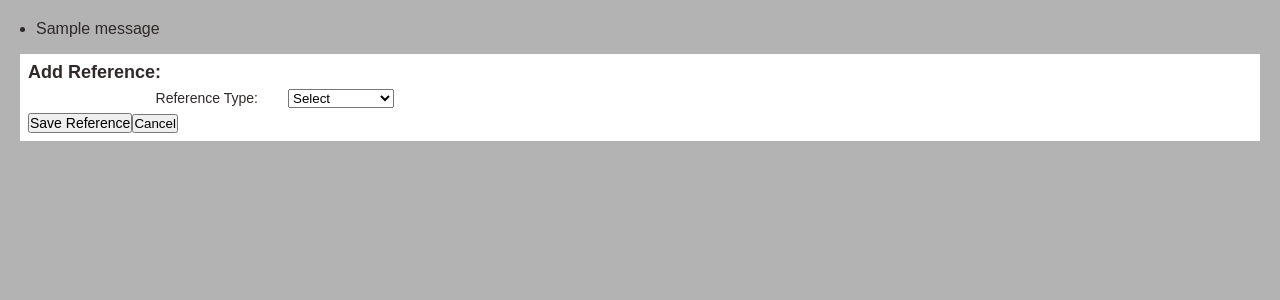
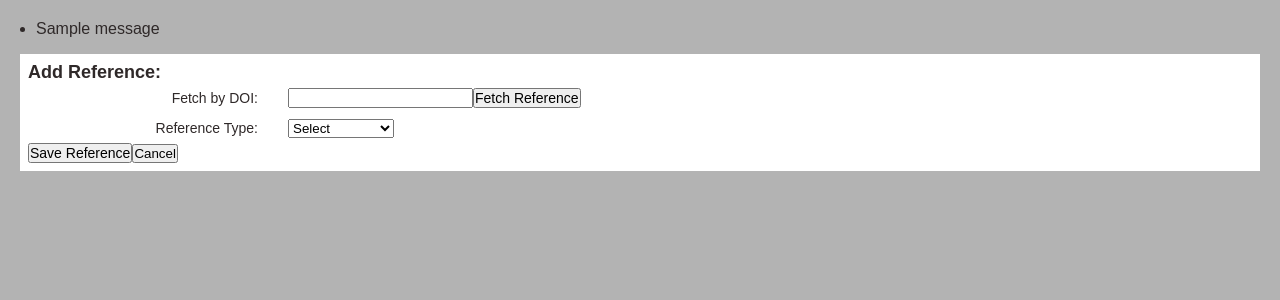
Before and after one commit to BorisBanchev/teamMagicians, a Flask app: template src/templates/add_reference.html in a window 1280 px wide. Shown: the top 300 px of the page. Run offline with Flask 3, Linux system fonts and the light colour scheme; the template is opened without the code that fills it: most values are stand-ins (such as "Sample title", 1, 10 or a date in 2020); one stand-in notice (Sample message) is shown.

Commit message:
Fetch references

```diff
--- a/src/templates/add_reference.html
+++ b/src/templates/add_reference.html
@@ -10,11 +10,20 @@ if messages %}
 </ul>
 {% endif %} {% endwith %}
 
-<form id="reference-form" action="/add_reference" method="POST" onsubmit="return check(this)">
-  <div class="frame">
-    <div class="info">
-      <h2>Add Reference:</h2>
+<div class="frame">
+  <div class="info">
+    <h2>Add Reference:</h2>
+  </div>
+
+  <form id="reference-fetch-form" action="/fetch_reference" method="POST">
+    <div class="row">
+      <label for="doi_fetch">Fetch by DOI:</label>
+      <input id="doi_fetch" type="text" name="doi_fetch">
+      <input type="submit" value="Fetch Reference" />
     </div>
+  </form>
+
+  <form id="reference-form" action="/add_reference" method="POST" onsubmit="return check(this)">
     <div class="row">
       <label for="type">Reference Type:</label>
       <select id="type" name="reference_type" onchange="updateFormFields()" required>
@@ -40,9 +49,10 @@ if messages %}
       <input type="submit" value="Save Reference" />
       <button type="button" onclick="window.location.href='/'">Cancel</button>
     </div>
-    {{message}}
-  </div>
-</form>
+  </form>
+
+  {{message}}
+</div>
 
 <script>
   function check(form) {
@@ -71,7 +81,7 @@ if messages %}
       return false;
     }
   }
-  console.log(type);
+
   const referenceFields = {
     article: {
       mandatory: ["author", "title", "journal", "year"],
@@ -255,5 +265,21 @@ if messages %}
     row.appendChild(input);
     return row;
   };
+
+  if ("{{fetch_data}}") {
+    const string2 = "{{fetch_data}}".replace(/&#34;/g, '"').replace(/False/g, "false").replace(/True/g, "true");
+    const data = JSON.parse(string2);
+    if (data.type.endsWith("-article")) {
+      document.getElementById("type").value = "article";
+      updateFormFields();
+      for (const field of referenceFields["article"].mandatory) {
+        if (field == "author") document.getElementById(field).value = data[field].join(" and ");
+        else document.getElementById(field).value = data[field];
+      }
+      for (const field of referenceFields["article"].optional) {
+        if (data[field]) document.getElementById(field).value = data[field];
+      }
+    }
+  }
 </script>
 {% endblock %}
```
